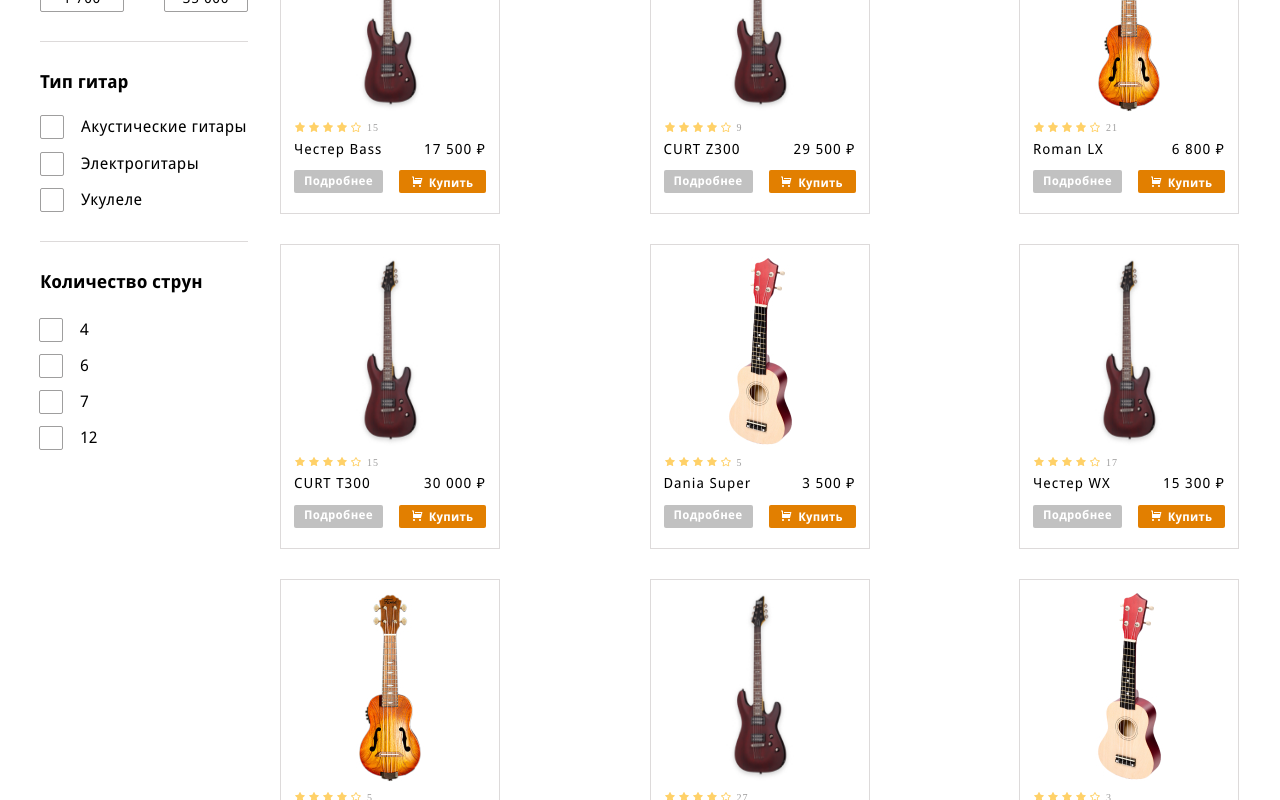
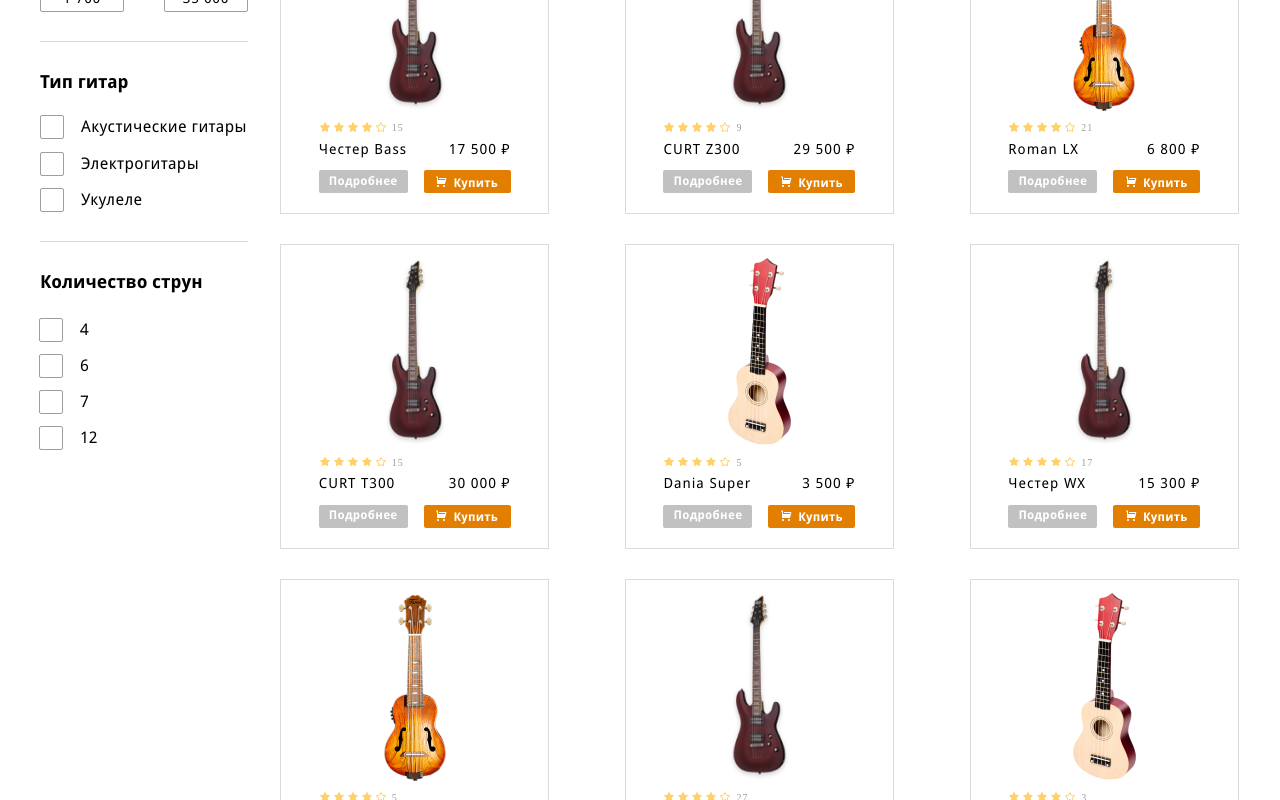
Before and after one commit to Revezer/Sofin_guitar-shop, a React (Create React App) app in the folder my-app/: page / in a window 1280 px wide. Shown: the part 580-1380 px from the top of the page. Built offline with nearby package versions, Linux system fonts and the light colour scheme; a web font is replaced by a local one.

Commit message:
исправления

```diff
--- a/my-app/src/components/main/main.scss
+++ b/my-app/src/components/main/main.scss
@@ -134,3 +134,13 @@
 .openPopUp {
     overflow:  hidden;
 }
+
+@media (min-width: 1021px) {
+    .main__catalog {
+        grid-area: catalog;
+        display: grid;
+        grid-template-columns: auto auto auto auto auto;
+        grid-row-gap: 30px;
+        margin-right: 41px;
+    }
+}
--- a/my-app/src/components/main/offer.scss
+++ b/my-app/src/components/main/offer.scss
@@ -17,6 +17,7 @@
     margin-left: 13px;
     margin-top: 9px;
     display: flex;
+    width: 80px;
 }
 
 .offer__number {
@@ -86,3 +87,11 @@
     margin-top: 3px;
     margin-right: 6px;
 }
+
+@media (min-width: 1021px) {
+    .offer__stars {
+        margin-left: auto;
+        margin-right: auto;
+        width: 192px;
+    }
+}
```
